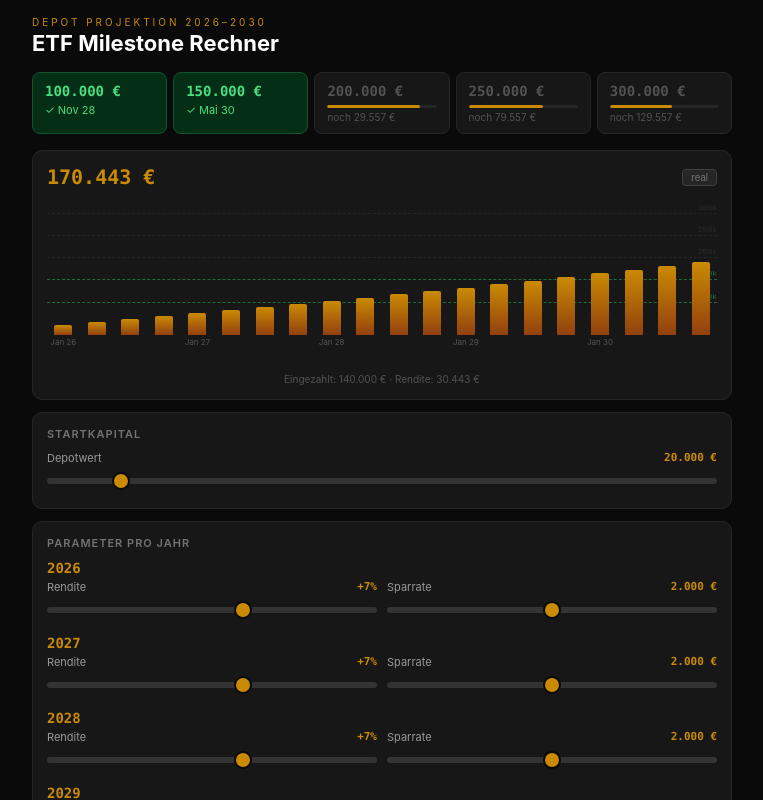
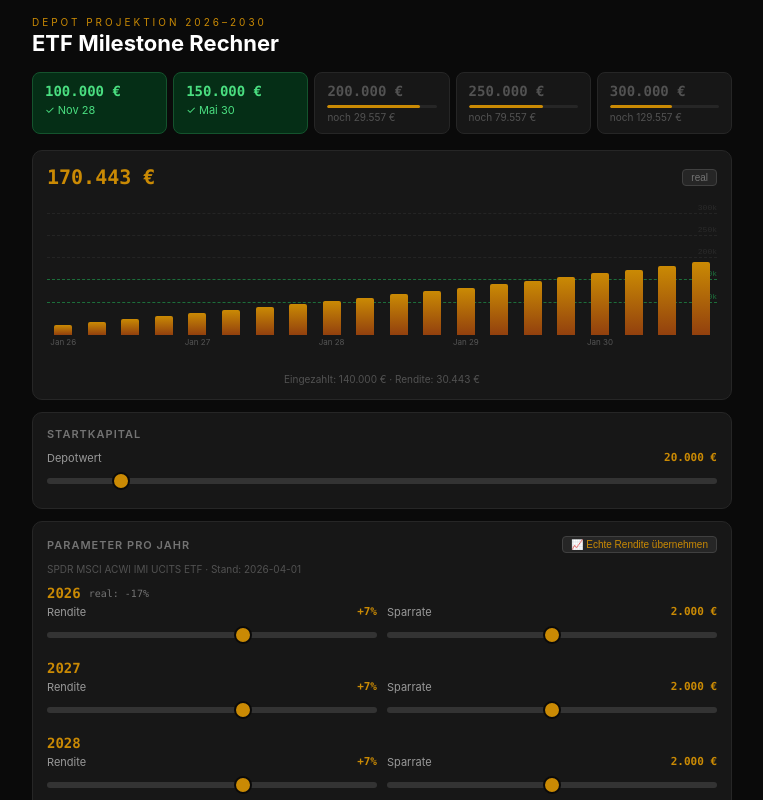
Before and after one commit to hamsterbacke23/etf-rechner, a Vue app: page / in a window 1280 px wide. Shown: the top 800 px of the page, without its empty margins (258-1021 px from the left). Built offline with nearby package versions, Linux system fonts and the light colour scheme.

Commit message:
feat: show actual ETF returns (SPDR MSCI ACWI IMI) per year, apply with one click

```diff
--- a/package.json
+++ b/package.json
@@ -5,6 +5,7 @@
   "type": "module",
   "scripts": {
     "dev": "vite",
+    "prebuild": "node scripts/fetch-etf-history.js",
     "build": "vite build",
     "preview": "vite preview"
   },
--- /dev/null
+++ b/public/etf-history.json
@@ -0,0 +1,18 @@
+{
+  "ticker": "SPYI.DE",
+  "isin": "IE00B3YLTY66",
+  "name": "SPDR MSCI ACWI IMI UCITS ETF",
+  "updated": "2026-04-01",
+  "returns": {
+    "2017": 26.5,
+    "2018": -8.2,
+    "2019": 15.1,
+    "2020": 16.9,
+    "2021": 12.9,
+    "2022": -7.2,
+    "2023": 13.3,
+    "2024": 19.5,
+    "2025": 22.3,
+    "2026": -17
+  }
+}
--- a/src/App.vue
+++ b/src/App.vue
@@ -1,5 +1,5 @@
 <script setup>
-import { ref, computed, watch } from 'vue'
+import { ref, computed, watch, onMounted } from 'vue'
 
 const MILESTONES = [100000, 150000, 200000, 250000, 300000]
 const MO = ['Jan','Feb','Mär','Apr','Mai','Jun','Jul','Aug','Sep','Okt','Nov','Dez']
@@ -109,6 +109,33 @@ const chartData = computed(() => {
 function fmtRet(v) {
   return (v > 0 ? '+' : '') + v + '%'
 }
+
+// ETF historical returns
+const etfHistory = ref(null)
+const etfLoading = ref(false)
+
+onMounted(async () => {
+  etfLoading.value = true
+  try {
+    const base = import.meta.env.BASE_URL
+    const res = await fetch(base + 'etf-history.json')
+    if (res.ok) etfHistory.value = await res.json()
+  } catch {}
+  etfLoading.value = false
+})
+
+function applyHistorical() {
+  if (!etfHistory.value) return
+  const r = etfHistory.value.returns
+  for (const yr of years.value) {
+    if (r[yr.y] !== undefined) yr.r = r[yr.y]
+  }
+}
+
+const hasHistorical = computed(() => {
+  if (!etfHistory.value) return false
+  return years.value.some(yr => etfHistory.value.returns[yr.y] !== undefined)
+})
 </script>
 
 <template>
@@ -182,9 +209,22 @@ function fmtRet(v) {
 
       <!-- Year params -->
       <div class="panel">
-        <div class="panel-title">Parameter pro Jahr</div>
+        <div class="panel-title" style="display:flex;justify-content:space-between;align-items:center">
+          <span>Parameter pro Jahr</span>
+          <button v-if="hasHistorical" class="btn-sm btn-hist" @click="applyHistorical">
+            📈 Echte Rendite übernehmen
+          </button>
+        </div>
+        <div v-if="etfHistory" class="etf-info">
+          {{ etfHistory.name }} · Stand: {{ etfHistory.updated }}
+        </div>
         <div v-for="(yr, idx) in years" :key="yr.y" class="yr-row">
-          <div class="yr-label">{{ yr.y }}</div>
+          <div class="yr-label">
+            {{ yr.y }}
+            <span v-if="etfHistory?.returns[yr.y] !== undefined" class="yr-actual">
+              real: {{ fmtRet(etfHistory.returns[yr.y]) }}
+            </span>
+          </div>
           <div class="yr-sliders">
             <div class="sl">
               <div class="sl-head">
@@ -318,7 +358,11 @@ h1 { font-size: 22px; font-weight: 700; color: white; margin: 2px 0 16px; }
 
 /* Year rows */
 .yr-row { margin-bottom: 12px; }
-.yr-label { font-family: 'SF Mono', Menlo, monospace; font-weight: 700; color: #ca8a04; font-size: 14px; margin-bottom: 4px; }
+.yr-label { font-family: 'SF Mono', Menlo, monospace; font-weight: 700; color: #ca8a04; font-size: 14px; margin-bottom: 4px; display: flex; align-items: center; gap: 8px; }
+.yr-actual { font-size: 10px; color: #737373; font-weight: 400; }
+.btn-hist { font-size: 10px; color: #ca8a04; background: #262626; border: 1px solid #404040; border-radius: 4px; padding: 2px 8px; cursor: pointer; white-space: nowrap; }
+.btn-hist:hover { background: #333; }
+.etf-info { font-size: 10px; color: #525252; margin-bottom: 10px; }
 .yr-sliders { display: grid; grid-template-columns: 1fr 1fr; gap: 10px; }
 
 /* Sliders */
```
Also changed, not shown: scripts/fetch-etf-history.js (added, +50 -0 lines).
